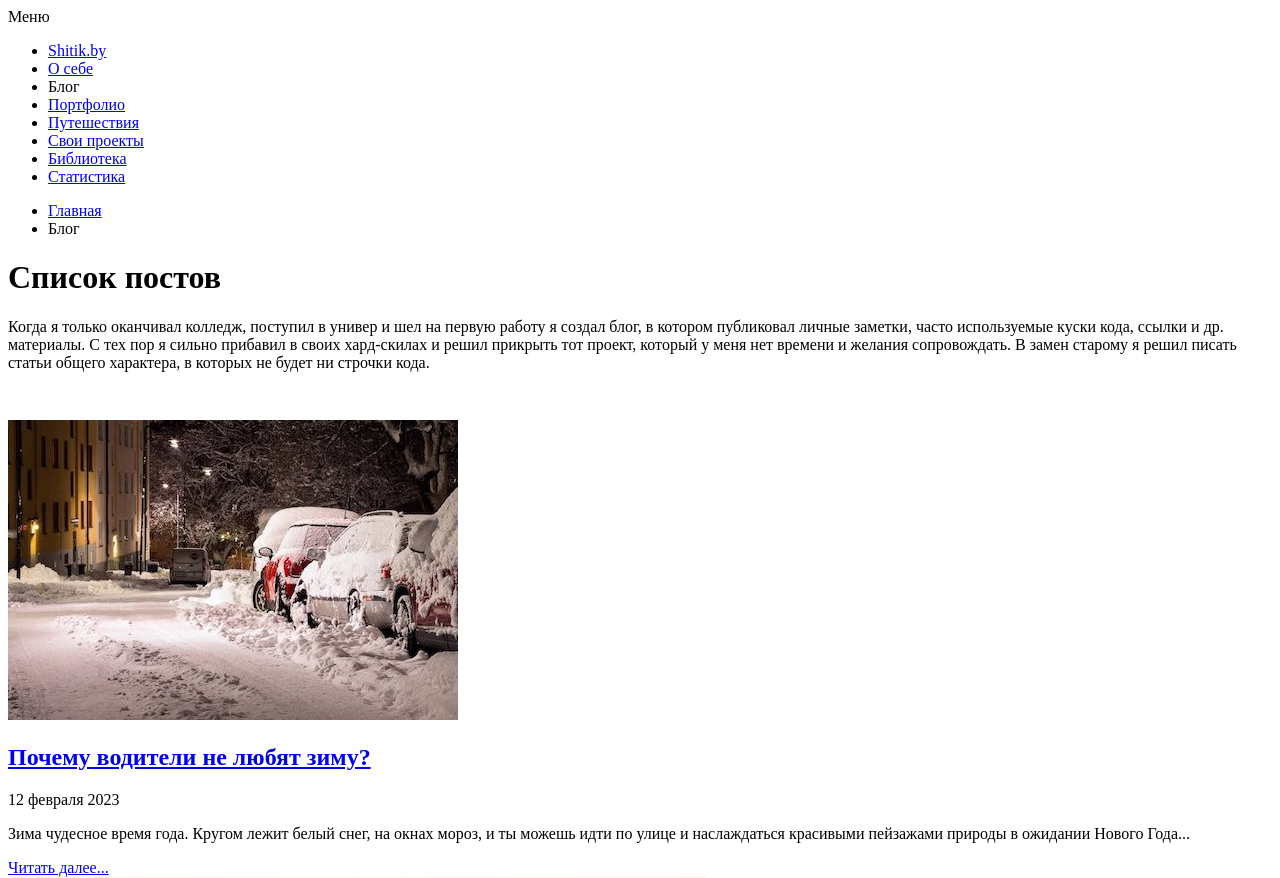
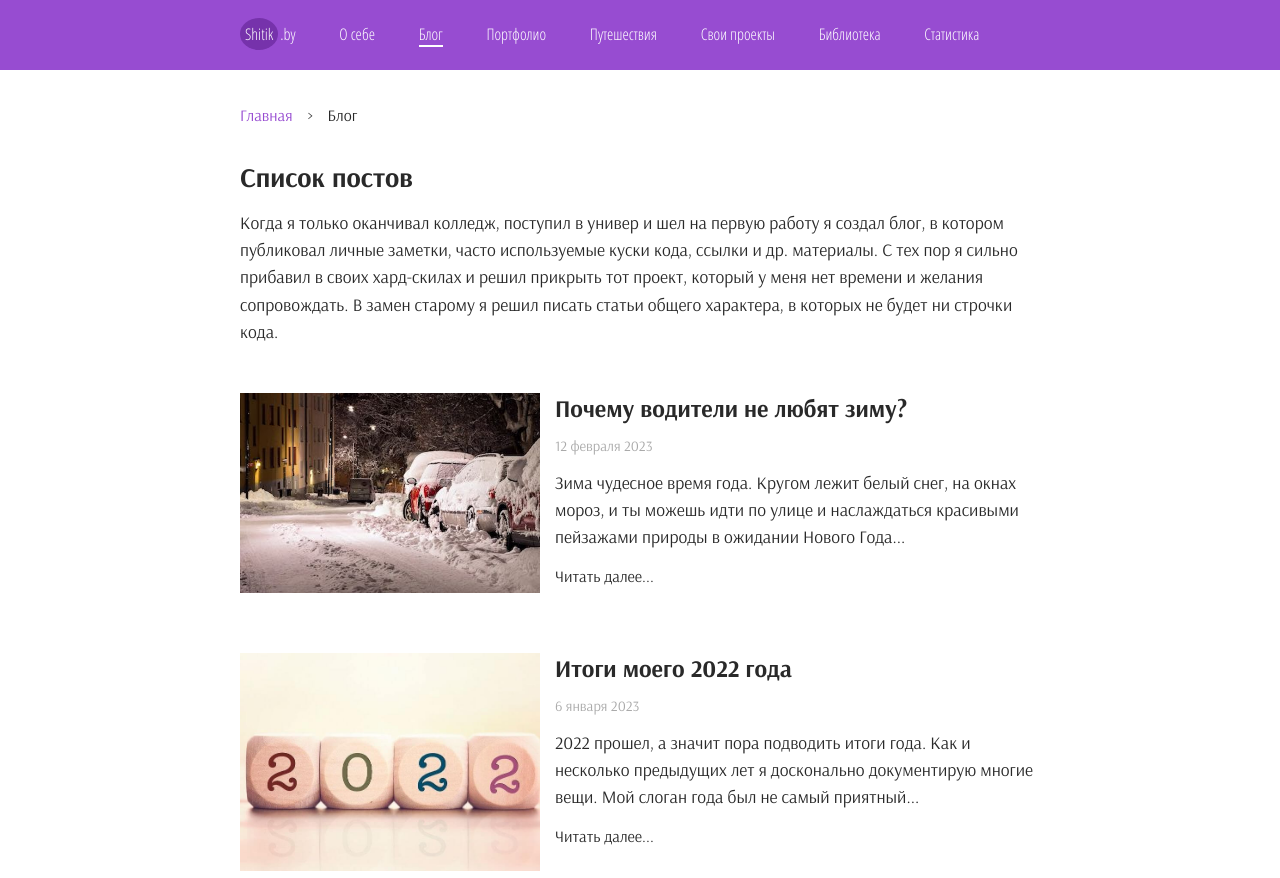
Before and after one commit to alexandr017/shitik.by, a PHP site: page /blog in a window 1280 px wide; the page is wider, and only the part inside the window is pictured. Shown: the top 878 px of that part. Run offline with PHP 8.4, Linux system fonts and the light colour scheme.

Commit message:
change DOCUMENT_ROOT, remove todo from SEO files

```diff
--- a/helpers.php
+++ b/helpers.php
@@ -23,7 +23,7 @@ function compressCSS($buffer) {
 function printCSS() {
     ob_start("compressCSS");
     foreach ($GLOBALS['css_modules'] as $module) {
-        $module = $_SERVER['DOCUMENT_ROOT'] . '/public/themes/v3/css/' . $module . '.css';
+        $module = DOCUMENT_ROOT . '/public/themes/v3/css/' . $module . '.css';
         if (file_exists($module)) {
             echo file_get_contents($module);
         }
--- a/pages/blog/2022/seo.php
+++ b/pages/blog/2022/seo.php
@@ -1,5 +1,4 @@
 <?php
-// todo сео заголовки
 includeCSS(['modules/general', 'modules/fonts', 'modules/header', 'modules/breadcrumb', 'modules/content']);
 include DOCUMENT_ROOT . '/view/v3/head.php';
 ?>
--- a/pages/blog/2022/world-cup-2022.php
+++ b/pages/blog/2022/world-cup-2022.php
@@ -1,5 +1,4 @@
 <?php
-// todo сео заголовки
 includeCSS(['modules/general', 'modules/fonts', 'modules/header', 'modules/breadcrumb', 'modules/content']);
 include DOCUMENT_ROOT . '/view/v3/head.php';
 ?>
--- a/public/index.php
+++ b/public/index.php
@@ -1,5 +1,5 @@
 <?php
-define("DOCUMENT_ROOT", __DIR__ . '/../');
+const DOCUMENT_ROOT = __DIR__ . '/../';
 $GLOBALS['css_modules'] = [];
 $title = '';
 $metaDescription = '';
```
